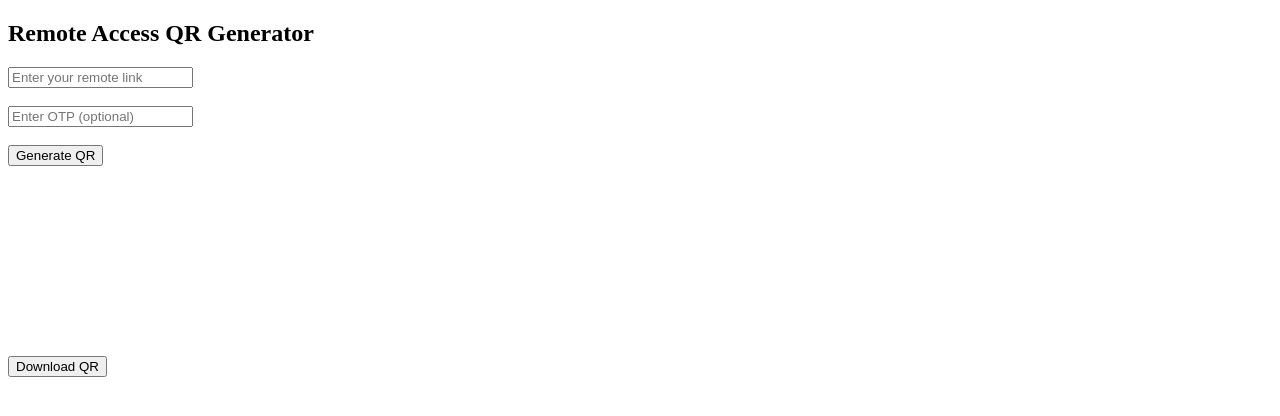
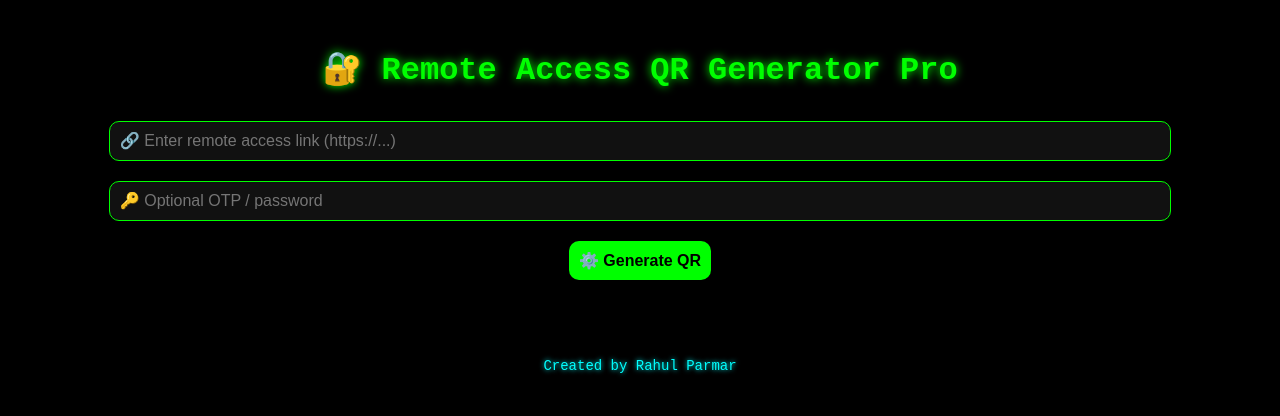
Before and after one commit to rahul5050/QR-REMOTE-ACCESS-, a plain HTML site: page Index.html in a window 1280 px wide. Drawn offline with Linux system fonts and the light colour scheme.

Commit message:
Update Index.html
Update my code

```diff
--- a/Index.html
+++ b/Index.html
@@ -1,33 +1,135 @@
 <!DOCTYPE html>
-<html>
+<html lang="en">
 <head>
-  <title>QR Remote Access Pro</title>
-  <script src="https://cdn.jsdelivr.net/npm/qrcode/build/qrcode.min.js"></script>
+  <meta charset="UTF-8">
+  <title>QR Remote Access Pro | Rahul Parmar</title>
+  <meta name="viewport" content="width=device-width, initial-scale=1.0">
+  <style>
+    body {
+      background: #000;
+      color: #0f0;
+      font-family: 'Courier New', monospace;
+      text-align: center;
+      padding: 20px;
+    }
+
+    input, button {
+      padding: 10px;
+      margin: 10px;
+      font-size: 16px;
+      border-radius: 10px;
+      border: none;
+      outline: none;
+    }
+
+    input {
+      width: 85%;
+      background: #111;
+      color: #0f0;
+      border: 1px solid #0f0;
+    }
+
+    button {
+      background-color: #0f0;
+      color: #000;
+      font-weight: bold;
+      cursor: pointer;
+    }
+
+    canvas {
+      margin-top: 20px;
+      border: 2px solid #0f0;
+      padding: 10px;
+      background: #fff;
+      border-radius: 10px;
+    }
+
+    #qrcode-section {
+      margin-top: 20px;
+    }
+
+    a.download-btn {
+      display: inline-block;
+      margin-top: 10px;
+      color: #0ff;
+      text-decoration: underline;
+      font-size: 14px;
+    }
+
+    footer {
+      margin-top: 30px;
+      font-size: 14px;
+      color: #0ff;
+      text-shadow: 0 0 5px #0ff;
+    }
+
+    h1 {
+      text-shadow: 0 0 10px #0f0;
+    }
+  </style>
 </head>
 <body>
-  <h2>Remote Access QR Generator</h2>
-  <input type="text" id="link" placeholder="Enter your remote link"><br><br>
-  <input type="text" id="otp" placeholder="Enter OTP (optional)"><br><br>
-  <button onclick="generate()">Generate QR</button><br><br>
-  <canvas id="canvas"></canvas><br><br>
-  <button onclick="download()">Download QR</button>
+  <h1>🔐 Remote Access QR Generator Pro</h1>
 
+  <input type="text" id="linkInput" placeholder="🔗 Enter remote access link (https://...)"><br>
+  <input type="password" id="otpInput" placeholder="🔑 Optional OTP / password"><br>
+  <button onclick="generateQRCode()">⚙️ Generate QR</button>
+
+  <div id="qrcode-section">
+    <div id="qrcode"></div>
+    <a id="downloadBtn" class="download-btn" style="display:none;">⬇️ Download QR Image</a><br>
+    <button id="copyBtn" style="display:none;" onclick="copyLink()">📋 Copy Link</button>
+    <button id="whatsappBtn" style="display:none;" onclick="sendWhatsApp()">📤 Send on WhatsApp</button>
+  </div>
+
+  <footer>Created by Rahul Parmar</footer>
+
+  <script src="https://cdnjs.cloudflare.com/ajax/libs/qrious/4.0.2/qrious.min.js"></script>
   <script>
-    function generate() {
-      const link = document.getElementById("link").value.trim();
-      const otp = document.getElementById("otp").value.trim();
-      const final = otp ? link + "?otp=" + otp : link;
-      QRCode.toCanvas(document.getElementById("canvas"), final, error => {
-        if (error) alert("Error generating QR");
+    let globalLink = '';
+
+    function generateQRCode() {
+      const link = document.getElementById("linkInput").value;
+      const otp = document.getElementById("otpInput").value;
+
+      if (!link || !link.startsWith("http")) {
+        alert("❗ Please enter a valid link starting with http or https.");
+        return;
+      }
+
+      globalLink = otp ? `${link}?otp=${encodeURIComponent(otp)}` : link;
+
+      const qr = new QRious({
+        element: document.createElement('canvas'),
+        value: globalLink,
+        size: 250,
+      });
+
+      const qrcodeDiv = document.getElementById("qrcode");
+      qrcodeDiv.innerHTML = '';
+      qrcodeDiv.appendChild(qr.element);
+
+      // Download button
+      const downloadBtn = document.getElementById("downloadBtn");
+      downloadBtn.href = qr.toDataURL();
+      downloadBtn.download = "remote-access-qr.png";
+      downloadBtn.style.display = "inline-block";
+
+      // Show other buttons
+      document.getElementById("copyBtn").style.display = "inline-block";
+      document.getElementById("whatsappBtn").style.display = "inline-block";
+    }
+
+    function copyLink() {
+      navigator.clipboard.writeText(globalLink).then(() => {
+        alert("✅ Link copied to clipboard!");
       });
     }
 
-    function download() {
-      const canvas = document.getElementById("canvas");
-      const link = document.createElement('a');
-      link.download = 'qr-code.png';
-      link.href = canvas.toDataURL();
-      link.click();
+    function sendWhatsApp() {
+      const message = encodeURIComponent("📡 Remote Access Link:\n" + globalLink);
+      const waURL = `https://wa.me/?text=${message}`;
+      window.open(waURL, "_blank");
     }
   </script>
 </body>
```
